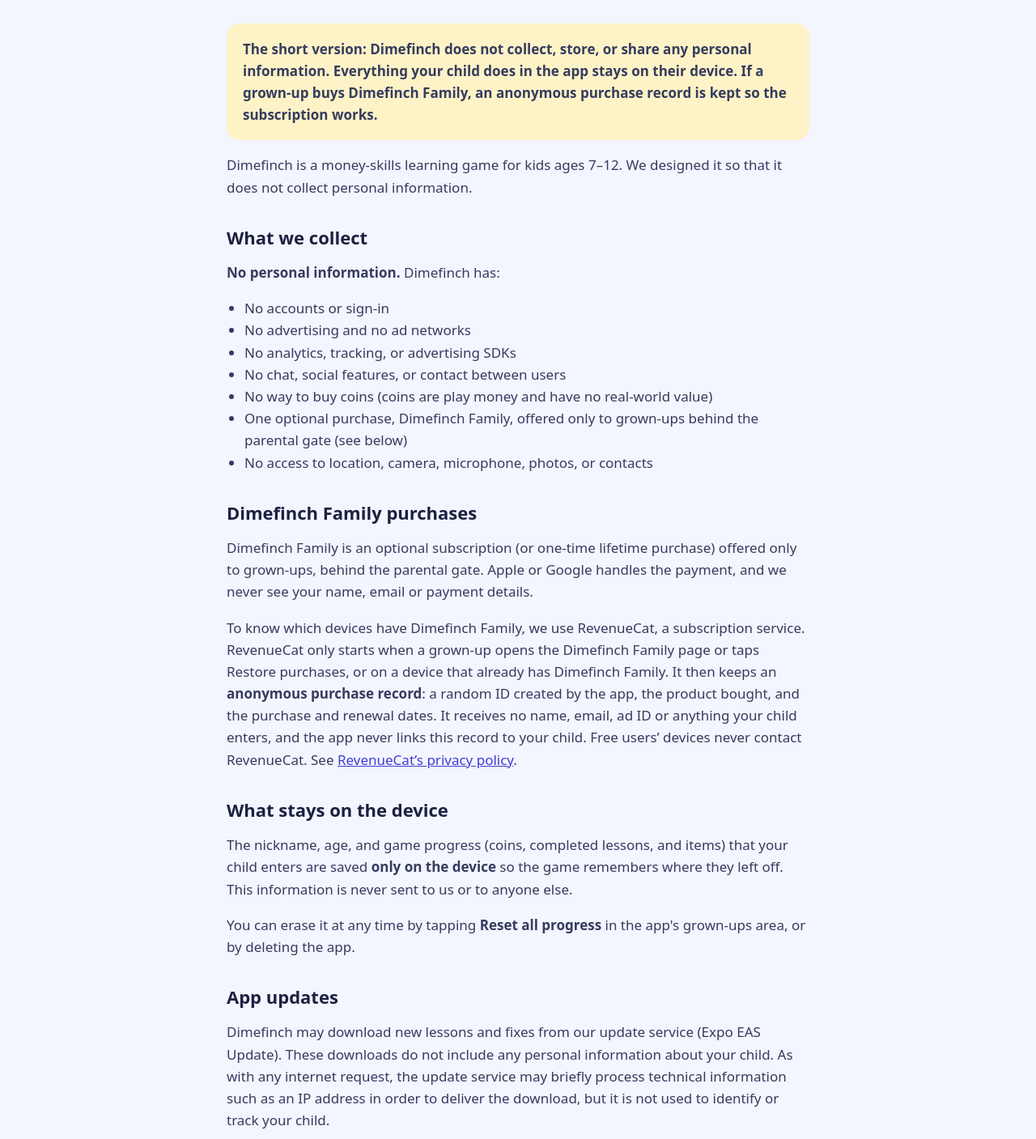
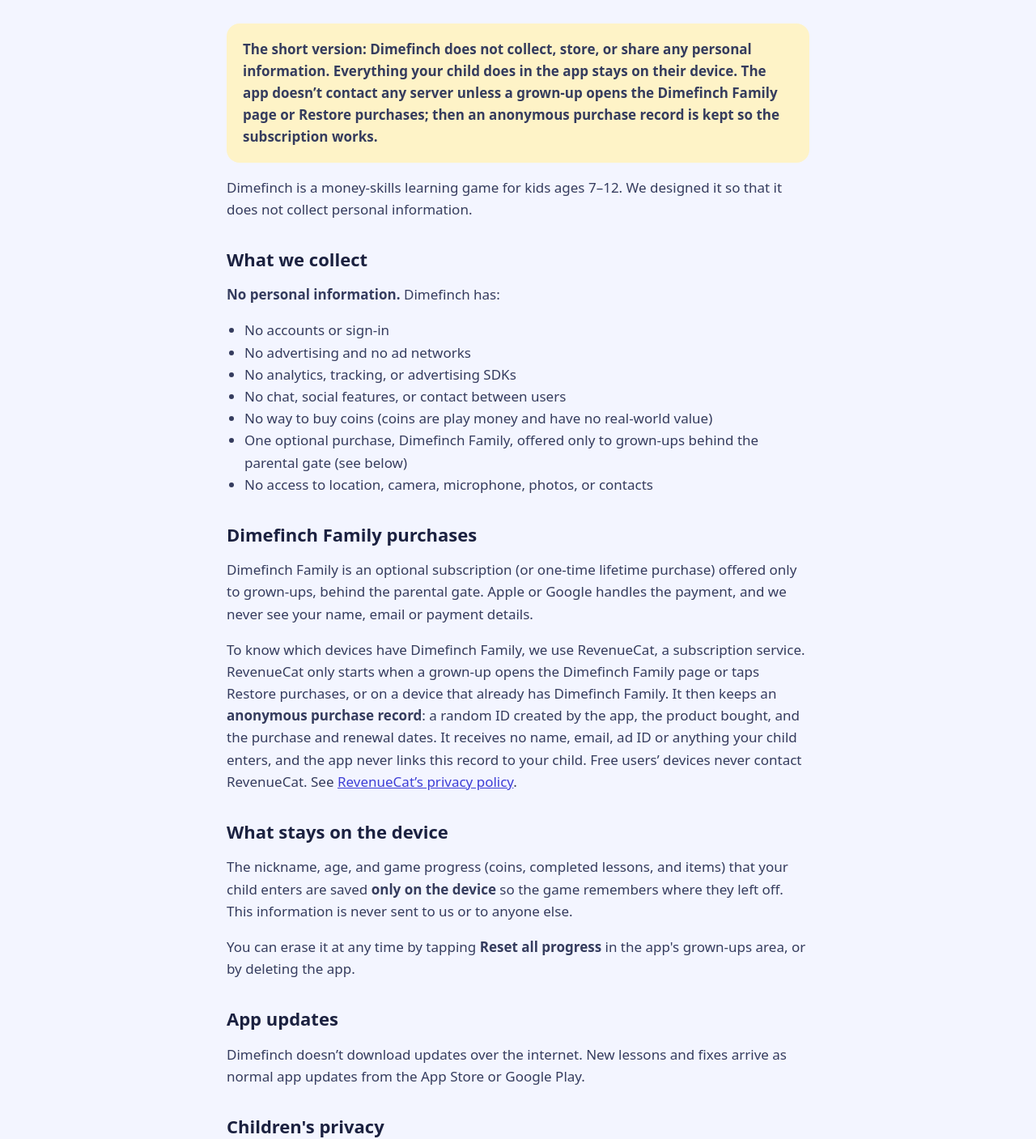
Before and after one commit to raystub/dimefinch-website, a plain HTML site: page privacy.html in a window 1280 px wide. Shown: the part 206-1613 px from the top of the page at 81% size. Drawn offline with Linux system fonts and the light colour scheme.

Commit message:
Privacy: describe app update data accurately

```diff
--- a/privacy.html
+++ b/privacy.html
@@ -24,7 +24,7 @@
   <h1>Privacy Policy</h1>
   <p class="updated">Last updated: November 8, 2026</p>
 
-  <p class="callout">The short version: Dimefinch does not collect, store, or share any personal information. Everything your child does in the app stays on their device. If a grown-up buys Dimefinch Family, an anonymous purchase record is kept so the subscription works.</p>
+  <p class="callout">The short version: Dimefinch does not collect, store, or share any personal information. Everything your child does in the app stays on their device. The app doesn’t contact any server unless a grown-up opens the Dimefinch Family page or Restore purchases; then an anonymous purchase record is kept so the subscription works.</p>
 
   <p>Dimefinch is a money-skills learning game for kids ages 7–12. We designed it so that it does not collect personal information.</p>
 
@@ -49,7 +49,7 @@
   <p>You can erase it at any time by tapping <strong>Reset all progress</strong> in the app's grown-ups area, or by deleting the app.</p>
 
   <h2>App updates</h2>
-  <p>Dimefinch may download new lessons and fixes from our update service (Expo EAS Update). These downloads do not include any personal information about your child. As with any internet request, the update service may briefly process technical information such as an IP address in order to deliver the download, but it is not used to identify or track your child.</p>
+  <p>Dimefinch doesn’t download updates over the internet. New lessons and fixes arrive as normal app updates from the App Store or Google Play.</p>
 
   <h2>Children's privacy</h2>
   <p>Because Dimefinch does not collect personal information, we do not knowingly collect personal information from children of any age. The only data that leaves the device is the anonymous purchase record described above, and only after a grown-up starts a purchase or restore. The app is designed to comply with the Children's Online Privacy Protection Act (COPPA), Apple's App Store Kids Category guidelines, and Google Play's Families Policy.</p>
```
